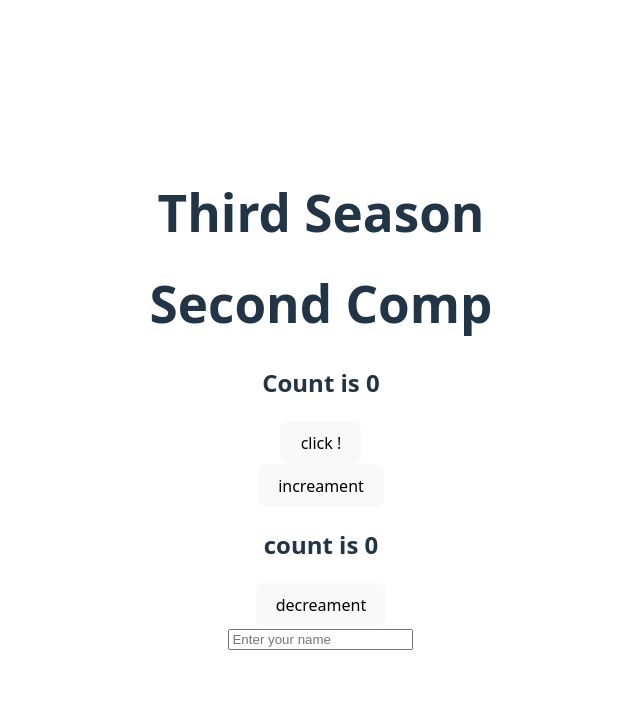
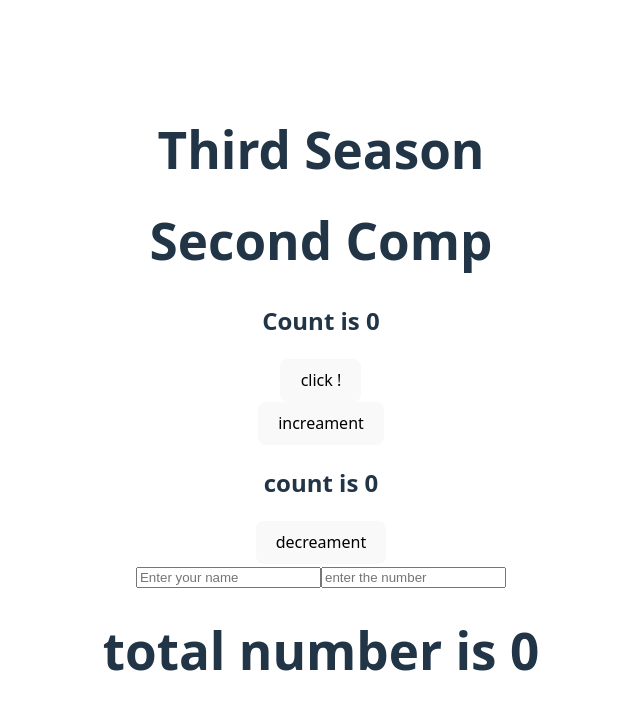
Before and after one commit to DEBAYUDHCHAKRABORTY/advanced-react, a React (Vite) app in the folder react/advanced/: page / in a window 1280 px wide. Shown: the top 710 px of the page, without its empty margins (319-959 px from the left). Built offline with nearby package versions, Linux system fonts and the light colour scheme.

Commit message:
files added

```diff
--- a/react/advanced/src/App.jsx
+++ b/react/advanced/src/App.jsx
@@ -7,6 +7,7 @@ import Comp2 from './Comp2'
 import Count from './counter'
 import Count2 from './counter2'
 import Greeting from './Components/Forms'
+import Number from './Components/Numbers'
 
 function App() {
   const [count, setCount] = useState(0)
@@ -18,6 +19,8 @@ function App() {
       <Count/>
       <Count2/>
       <Greeting/>
+      <Number/>
+
 
     </>
   )
--- /dev/null
+++ b/react/advanced/src/Components/Numbers.jsx
@@ -0,0 +1,18 @@
+import { useState } from "react";
+
+export default function Number() {
+
+    const [number, setNumber] = useState(0);
+
+    function handleInputChange(e) {
+        setNumber(e.target.value)
+    }
+
+    return (
+        <>
+            <input type="number" name="inputNumber" placeholder="enter the number" onInput={handleInputChange} />
+            <h1>total number is {number*2}</h1>
+
+        </>
+    )
+}
```
